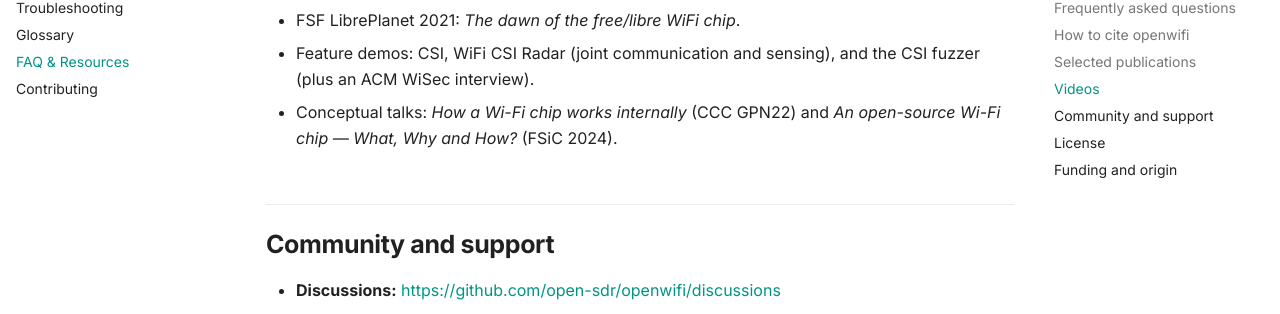
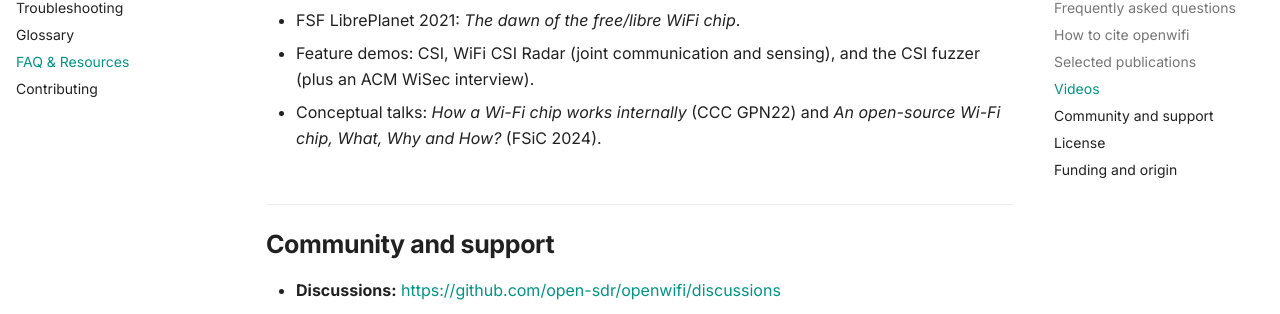
Before and after one commit to ThomasMontanoGames/OpenWifi-Wiki, an MkDocs documentation site: the page built from docs/FAQ-and-Resources.md, in a window 1280 px wide and 900 px high, scrolled down 2539 px. Shown: the part 158-472 px from the top of the window. Built offline with MkDocs 1.6.1 and Material for MkDocs 9.7.7, drawn with Linux system fonts in a browser that asks for light colours; comment, search, counter and statistics services are not loaded.

```diff
--- a/docs/FAQ-and-Resources.md
+++ b/docs/FAQ-and-Resources.md
@@ -76,7 +76,7 @@ A curated playlist lives in [`doc/videos.md`](https://github.com/open-sdr/openwi
 - First public demo and the FOSDEM 2020/2021/2022 presentations.
 - FSF LibrePlanet 2021: *The dawn of the free/libre WiFi chip*.
 - Feature demos: CSI, WiFi CSI Radar (joint communication and sensing), and the CSI fuzzer (plus an ACM WiSec interview).
-- Conceptual talks: *How a Wi-Fi chip works internally* (CCC GPN22) and *An open-source Wi-Fi chip — What, Why and How?* (FSiC 2024).
+- Conceptual talks: *How a Wi-Fi chip works internally* (CCC GPN22) and *An open-source Wi-Fi chip, What, Why and How?* (FSiC 2024).
 
 ## Community and support
 
```
